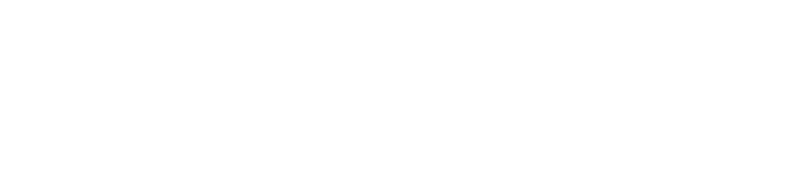
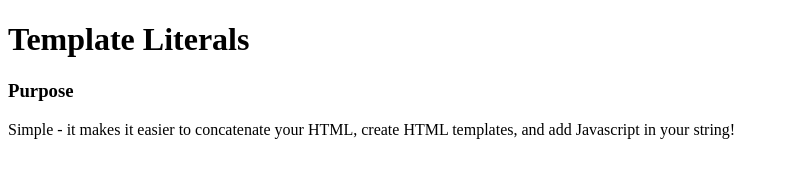
Before and after one commit to benjieCodes/ES6, a plain HTML site: page template-literals/syntax.html in a window 1280 px wide. Shown: the whole page, without its empty margins (0-789 px from the left). Drawn offline with Linux system fonts and the light colour scheme.

Commit message:
purpose for template literals

```diff
--- a/template-literals/syntax.html
+++ b/template-literals/syntax.html
@@ -1,12 +1,20 @@
 <!DOCTYPE html>
 <html>
+
 <head>
     <meta charset="utf-8" />
     <meta http-equiv="X-UA-Compatible" content="IE=edge">
     <title>Template Literals</title>
     <meta name="viewport" content="width=device-width, initial-scale=1">
 </head>
+
 <body>
+    <h1>Template Literals</h1>
+    <h3>Purpose</h3>
+    <p>
+        Simple - it makes it easier to concatenate your HTML, create HTML templates, and add Javascript in your string!
+    </p>
+
     <script>
         const name = 'Gazpacho';
         const age = 3;
@@ -14,4 +22,5 @@
         const TLsentence = `My dog ${name} is ${age * 7} years old.`;
     </script>
 </body>
+
 </html>
```
